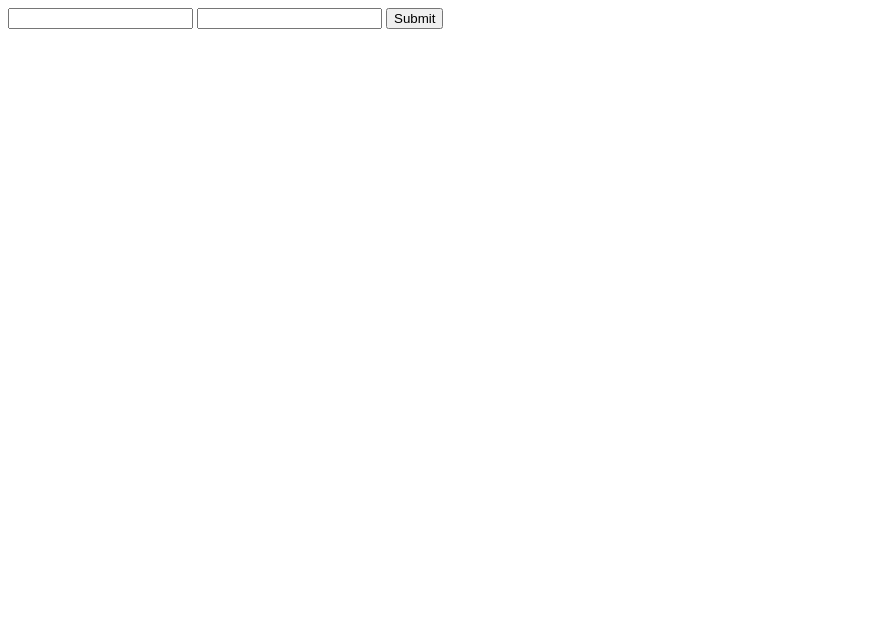
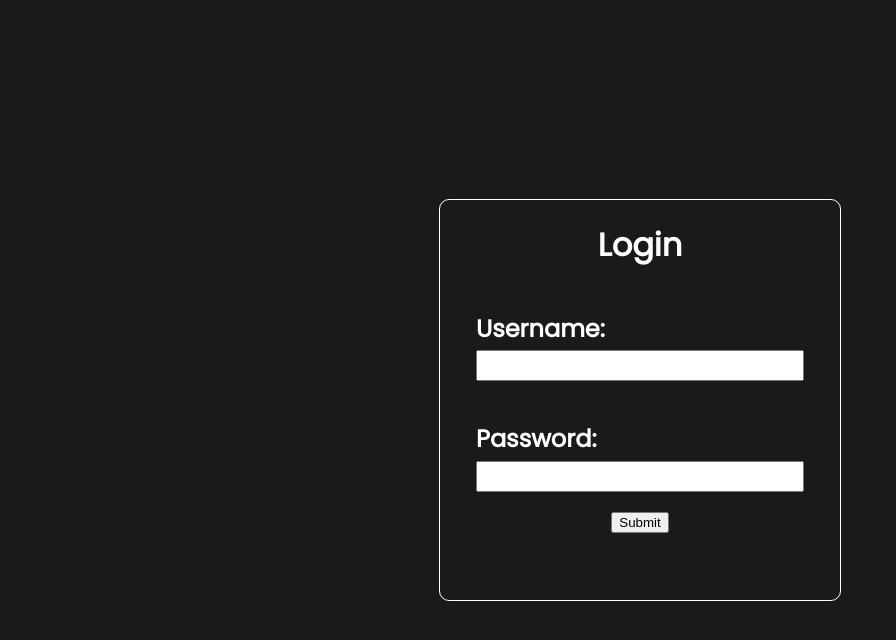
Before and after one commit to nar2p1nk/login-card-template, a plain HTML site: page index.html in a window 1280 px wide. Shown: the whole page, without its empty margins (0-896 px from the left). Drawn offline with Linux system fonts and the light colour scheme.

Commit message:
created and styled login-card,COMPLETED?

```diff
--- a/index.css
+++ b/index.css
@@ -1,21 +1,35 @@
 @import url('https://fonts.googleapis.com/css2?family=Poppins&display=swap');
 
-html{font-family: 'poppins',sans-serif;}
+html, body{
+font-family: 'poppins',sans-serif;
+background-color: #1a1a1a;
+color: white;
+height: 100%;
+width: 100%;
+margin: 0;
+padding: 0;
+}
 
 .app{
-    display: grid;
+    display: flex;
+    align-items: center;
     justify-content: center;
+    height: 100%;
+    width: 100%;
 }
 
-.header{
-    text-align: center;
+.login-card{
+    display: flex;
+    flex-direction: column;
+    align-items: center;
+    border: solid 1px white;
+    border-radius: 10px;
+    height: 400px;
+    width: 400px;
 }
 
-.labelp{
-    width: max-content;
+input{
+    height: 25px;
+    width: 320px;
+    font-size: 0.8em;
 }
-.list{padding: none;}
-
-li{
-    list-style: none;
-}
--- a/index.html
+++ b/index.html
@@ -3,14 +3,20 @@
 <head>
     <meta charset="UTF-8">
     <title>Login</title>
+    <link rel="stylesheet" href="./index.css">
 </head>
 <body>
     <div class="app">
-        <form action="" method='POST'>
-            <input type="username" name='username'>
-            <input type="password" name='password'>
-            <button type='submit' value='submit'>Submit</button>
-        </form>
+            <form action="" method='POST' class='login-card'>
+                <h1>Login</h1>
+                <h2><label for="username">Username:</label>
+                    <br>
+
+                    <input type="username" name='username'></h2>
+                <h2><label for="password">Password:</label><br>
+                    <input type="password" name='password'></h2>
+                <button type='submit' value='submit'>Submit</button>
+            </form>
     </div>
 </body>
 </html>
```
